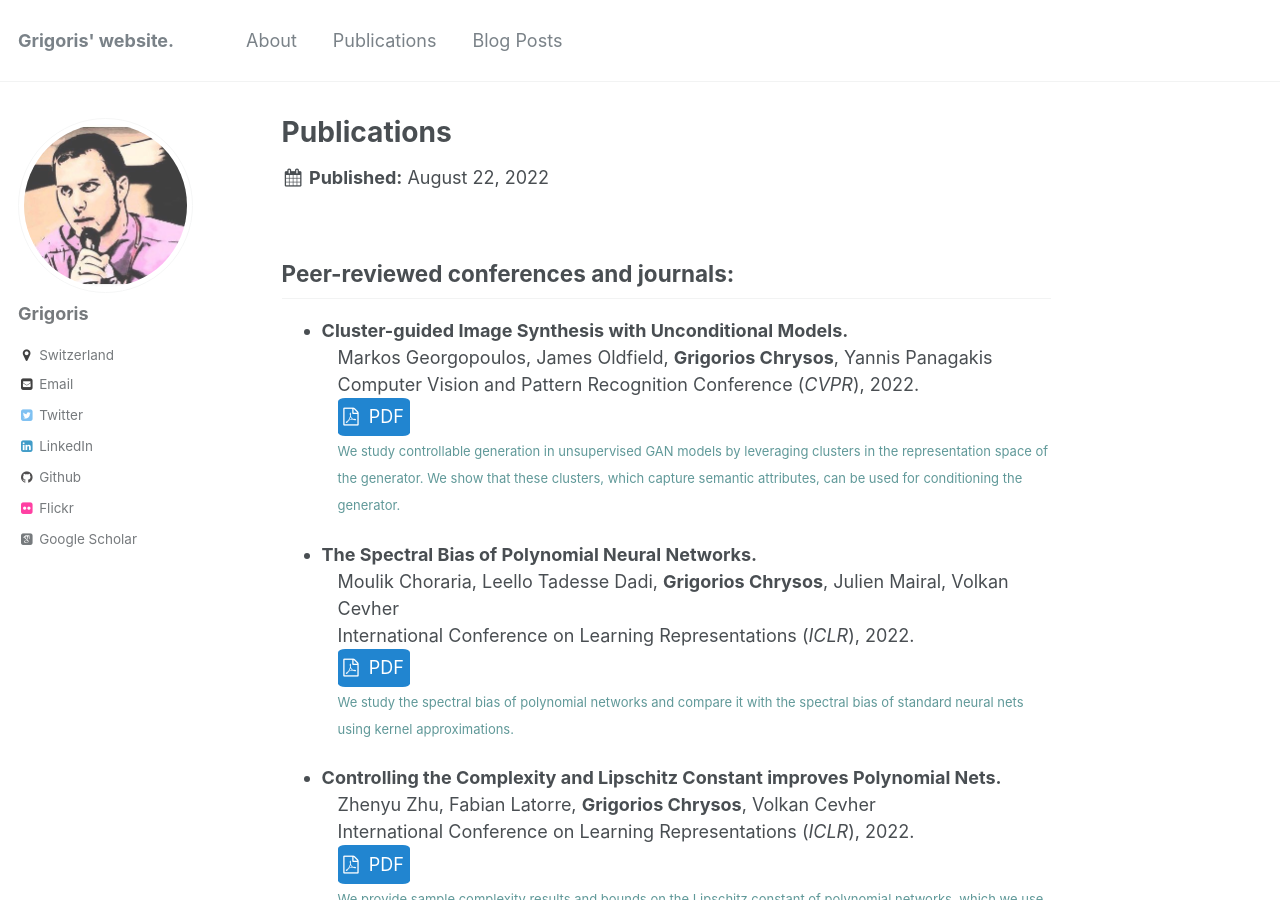
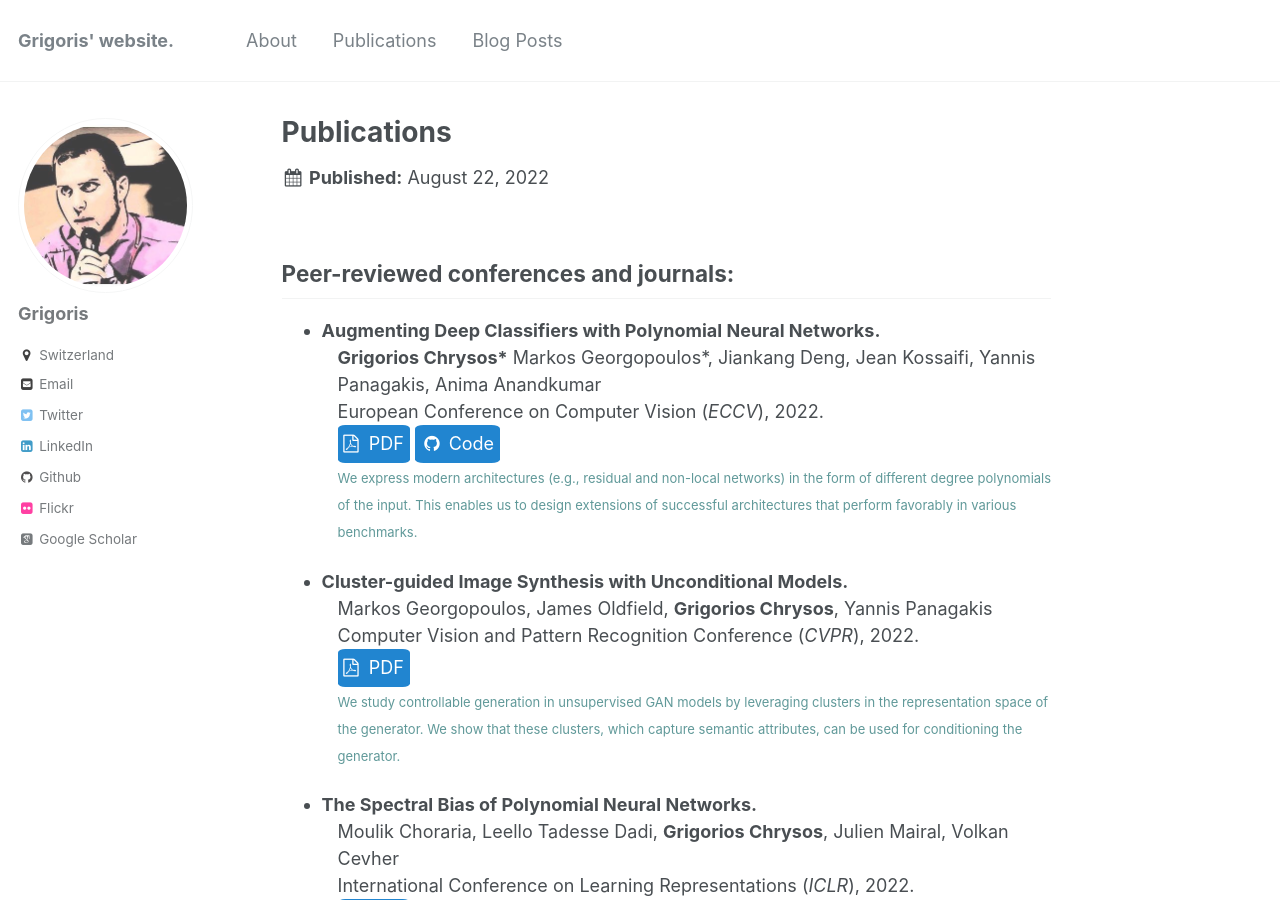
Before and after one commit to grigorisg9gr/grigorisg9gr.github.io, a Jekyll site: the page built from _publications/index.html, in a window 1280 px wide and 900 px high. Built offline with Jekyll 4.4.1, drawn with Linux system fonts in a browser that asks for light colours; some web fonts are replaced.

Commit message:
Update the publications.

```diff
--- a/_publications/index.html
+++ b/_publications/index.html
@@ -9,11 +9,21 @@ collection: publications
 <h2 id="peer-reviewed-conferences-and-journals-">Peer-reviewed conferences and journals:</h2>
 <ul>
 
+<li><strong>Augmenting Deep Classifiers with Polynomial Neural Networks.</strong>
+    <div style="padding-left: 16px">
+      <p><strong>Grigorios Chrysos*</strong> Markos Georgopoulos*, Jiankang Deng, Jean Kossaifi, Yannis Panagakis, Anima Anandkumar<br>
+      European Conference on Computer Vision (<em>ECCV</em>), 2022. <br>
+      <a style="color: white; text-decoration: none;" href="https://arxiv.org/pdf/2104.07916.pdf"><span class="buttong button-round"> <i class="fa fa-file-pdf-o" aria-hidden="true"></i> &nbsp;PDF</span></a> <!-- https://arxiv.org/pdf/2104.07916.pdf -->
+      <a style="color: white; text-decoration: none;" href="https://github.com/grigorisg9gr/polynomials-for-augmenting-NNs"><span class="buttong button-round"> <i class="fa fa-fw fa-github" aria-hidden="true"></i>&nbsp;Code</span></a><br>
+      <span style="color: #609999; font-size: 13px; line-height: 13px;">We express modern architectures (e.g., residual and non-local networks) in the form of different degree polynomials of the input. This enables us to design extensions of successful architectures that perform favorably in various benchmarks.</span></p>
+    </div></li>
+
+
 <li><strong>Cluster-guided Image Synthesis with Unconditional Models.</strong>
     <div style="padding-left: 16px">
       <p>Markos Georgopoulos, James Oldfield, <strong>Grigorios Chrysos</strong>, Yannis Panagakis<br>
       Computer Vision and Pattern Recognition Conference (<em>CVPR</em>), 2022. <br>
-      <a style="color: white; text-decoration: none;" href="https://arxiv.org/pdf/2112.12911.pdf"><span class="buttong button-round"> <i class="fa fa-file-pdf-o" aria-hidden="true"></i> &nbsp;PDF</span></a><br>
+      <a style="color: white; text-decoration: none;" href="https://openaccess.thecvf.com/content/CVPR2022/papers/Georgopoulos_Cluster-Guided_Image_Synthesis_With_Unconditional_Models_CVPR_2022_paper.pdf"><span class="buttong button-round"> <i class="fa fa-file-pdf-o" aria-hidden="true"></i> &nbsp;PDF</span></a><br> <!-- https://arxiv.org/pdf/2112.12911.pdf -->
       <span style="color: #609999; font-size: 13px; line-height: 13px;">We study controllable generation in unsupervised GAN models by leveraging clusters in the representation space of the generator. We show that these clusters, which capture semantic attributes, can be used for conditioning the generator.</span></p>
     </div></li>
 
```
